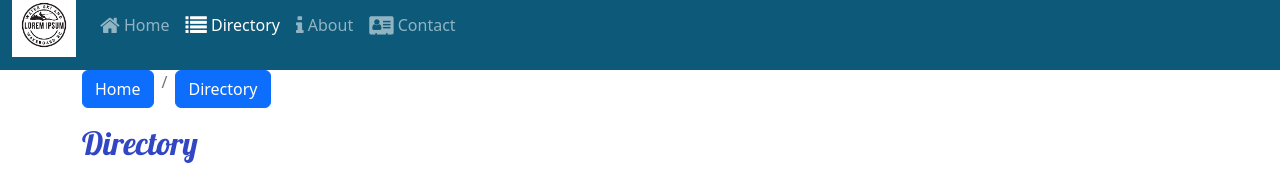
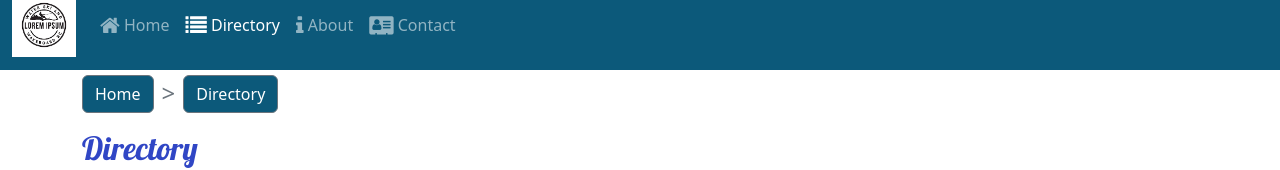
Before and after one commit to bholmdev/wakeboard-site, a React (Create React App) app: page /directory in a window 1280 px wide. Shown: the part 148-318 px from the top of the page. Built offline with nearby package versions, Linux system fonts and the light colour scheme.

Commit message:
added subheader arrows

```diff
--- a/src/App.css
+++ b/src/App.css
@@ -28,9 +28,17 @@ h3,
     color: white;
 }
 
-.breadcrumb-btns {
-    border-radius: 5px;
-    background-color:#248bb7;
+.breadcrumb-item + .breadcrumb-item::before {
+    content: ">" !important;
+    align-self: baseline;
+    color: #7d8daa;
+    font-size: 24px;
+    margin-top: 5px;
+}
+
+.cust-bread-btn {
+    background-color: #0c597a !important;
+    margin-top: 5px;
 }
 
 .card-title {
--- a/src/app/components/SubHeader.js
+++ b/src/app/components/SubHeader.js
@@ -10,20 +10,20 @@ const SubHeader = ({ current, detail }) => {
                         <Breadcrumb>
                             <BreadcrumbItem>
                                 <Link to="/">
-                                    <Button color="primary">Home</Button>
+                                    <Button className="cust-bread-btn">Home</Button>
                                 </Link>
                             </BreadcrumbItem>
                             {detail && (
                                 <BreadcrumbItem>
                                     <Link to="/directory">
-                                        <Button color="primary">
+                                        <Button className="cust-bread-btn">
                                             Directory
                                         </Button>
                                     </Link>
                                 </BreadcrumbItem>
                             )}
                             <BreadcrumbItem>
-                                <Button color="primary">
+                                <Button className="cust-bread-btn">
                                     {current}
                                 </Button>
                             </BreadcrumbItem>
```
